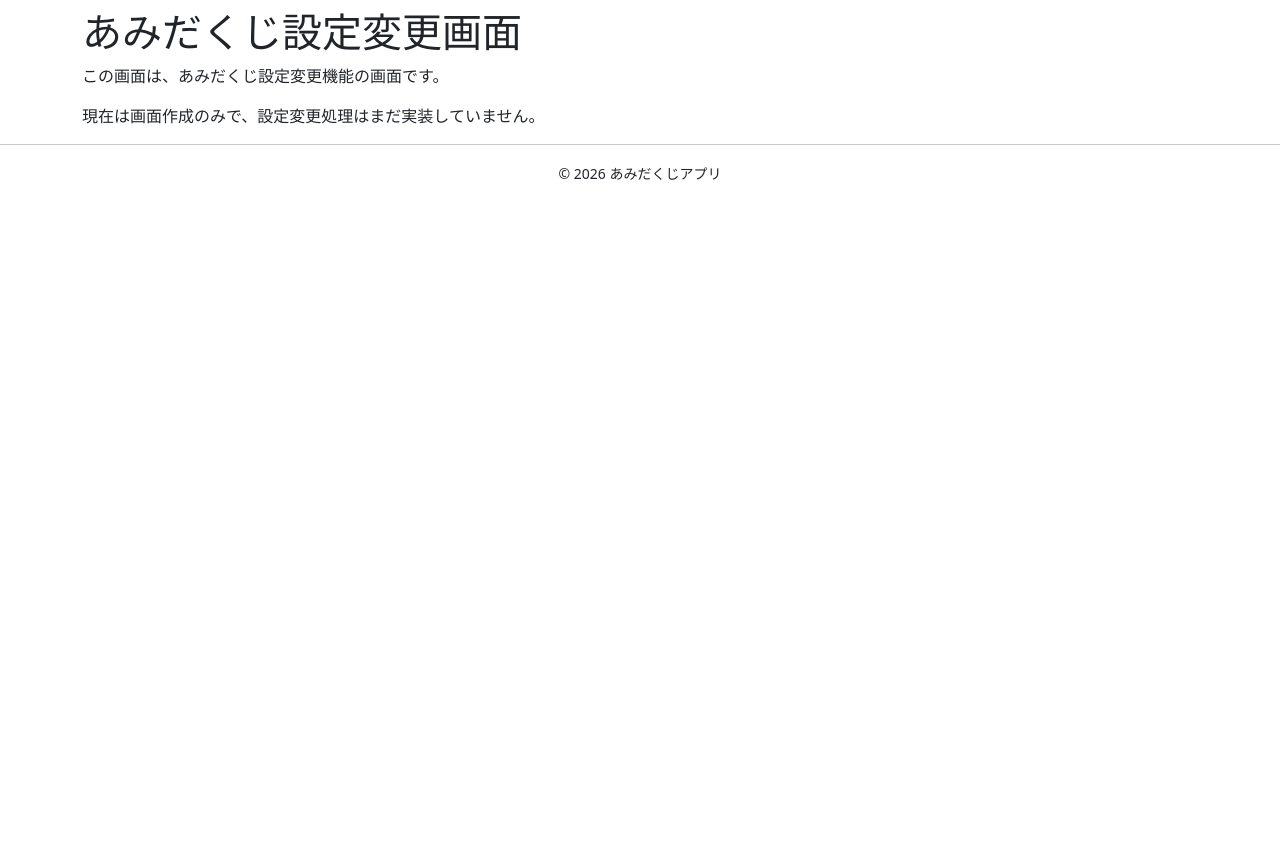
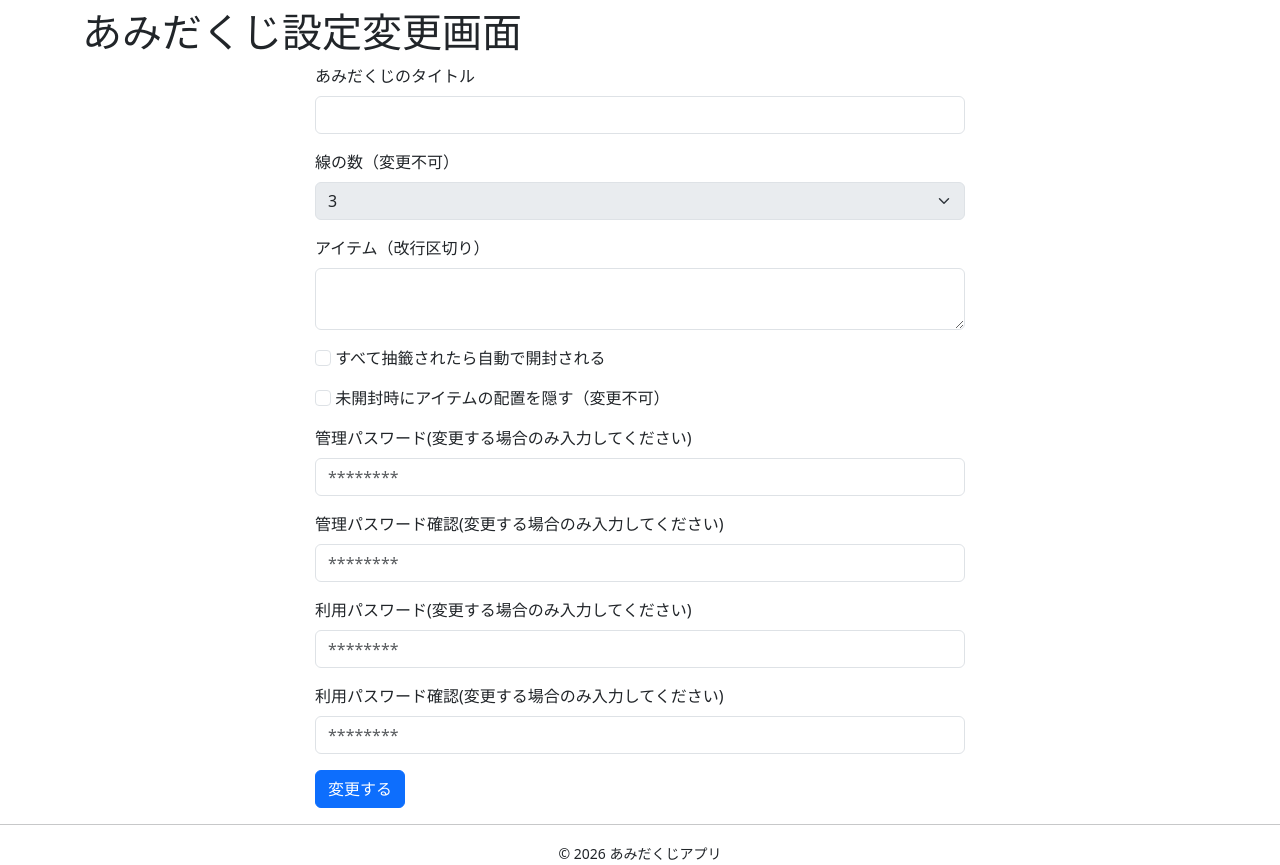
Before and after one commit to oh-shunki/Amidakuji, a Flask app: template flaskr/templates/amida/update.html in a window 1280 px wide. Shown: the part 34-899 px from the top of the page. Before the commit the page ends 214 px from the top, so only its background shows below. Run offline with Flask 3, Linux system fonts and the light colour scheme; the template is opened without the code that fills it, so the values that code supplies are empty.

Commit message:
設定変更画面フォームを追加

```diff
--- a/flaskr/amida/update.py
+++ b/flaskr/amida/update.py
@@ -1,9 +1,6 @@
-from flask import Blueprint, render_template
-
+from flask import render_template
 from . import bp
 from .user_auth import user_auth_required
-
-bp = Blueprint("update", __name__)
 
 @bp.route("/update")
 @user_auth_required
--- a/flaskr/templates/amida/update.html
+++ b/flaskr/templates/amida/update.html
@@ -5,6 +5,64 @@
 {% block content %}
     <h1>あみだくじ設定変更画面</h1>
 
-    <p>この画面は、あみだくじ設定変更機能の画面です。</p>
-    <p>現在は画面作成のみで、設定変更処理はまだ実装していません。</p>
+    <form method="post" style="width: 650px; margin:0 auto;" data-mode="update">
+		<div class="mb-3">
+			<label for="title" class="form-label">あみだくじのタイトル</label>
+			<input type="text" id="title" name="title" class="form-control" maxlength="100" required>
+		</div>
+
+        <div class="mb-3">
+			<label for="line_count" class="form-label">線の数（変更不可）</label>
+			<select id="line_count" name="line_count" class="form-select" disabled>
+                <option value="3" selected>3</option>
+            </select>
+
+        </div>
+
+        <div class="mb-3">
+			<label for="items" class="form-label">アイテム（改行区切り）</label>
+			<textarea id="items" name="items" class="form-control" required></textarea>
+		</div>
+
+		<div class="mb-3">
+			<input type="checkbox" id="option_auto_open" name="option_auto_open" class="form-check-input">
+			<label for="option_auto_open" class="form-check-label">すべて抽籤されたら自動で開封される</label>
+		</div>
+
+		<div class="mb-3">
+			<input type="checkbox" id="option_hide_items" name="option_hide_items" class="form-check-input" disabled>
+			<label for="option_hide_items" class="form-check-label">未開封時にアイテムの配置を隠す（変更不可）</label>
+		</div>
+
+        <div class="mb-3">
+			<label class='form-label'>管理パスワード(変更する場合のみ入力してください)</label>
+			<input type="password" id="admin_password" name="admin_password" class="form-control" placeholder="********">
+		</div>
+
+
+        <div class="mb-3">
+			<label class='form-label'>管理パスワード確認(変更する場合のみ入力してください)</label>
+			<input type="password" id="admin_password_confirm" name="admin_password_confirm" class="form-control" placeholder="********" >
+		</div>
+
+        <div class="mb-3">
+			<label class='form-label' for="user_password">利用パスワード(変更する場合のみ入力してください)</label>
+			<input type="password" id="user_password" name="user_password" class="form-control" placeholder="********">
+		</div>
+
+		<div class="mb-3">
+			<label class='form-label' for="user_password_confirm">利用パスワード確認(変更する場合のみ入力してください)</label>
+			<input type="password" id="user_password_confirm" name="user_password_confirm" class="form-control" placeholder="********">
+		</div>
+
+		<p id="error_message" class="text-danger"></p>
+
+
+        <div id="errorDiv"></div>
+
+		<button type="submit" class="btn btn-primary">変更する</button>
+    </form>
+
+    <script src="{{ url_for('static', filename='amidaForm.js') }}"></script>
+
 {% endblock %}
```
